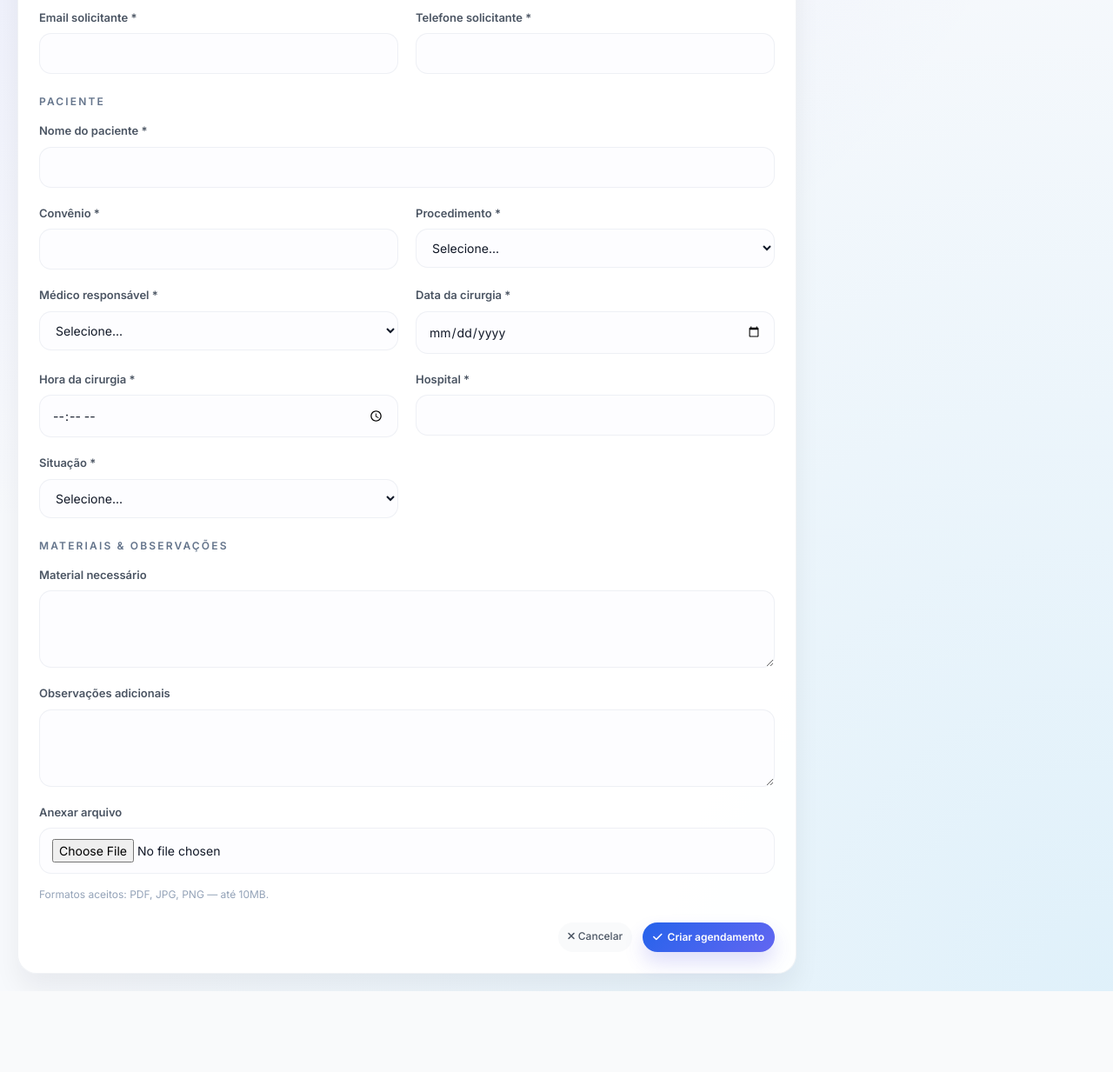
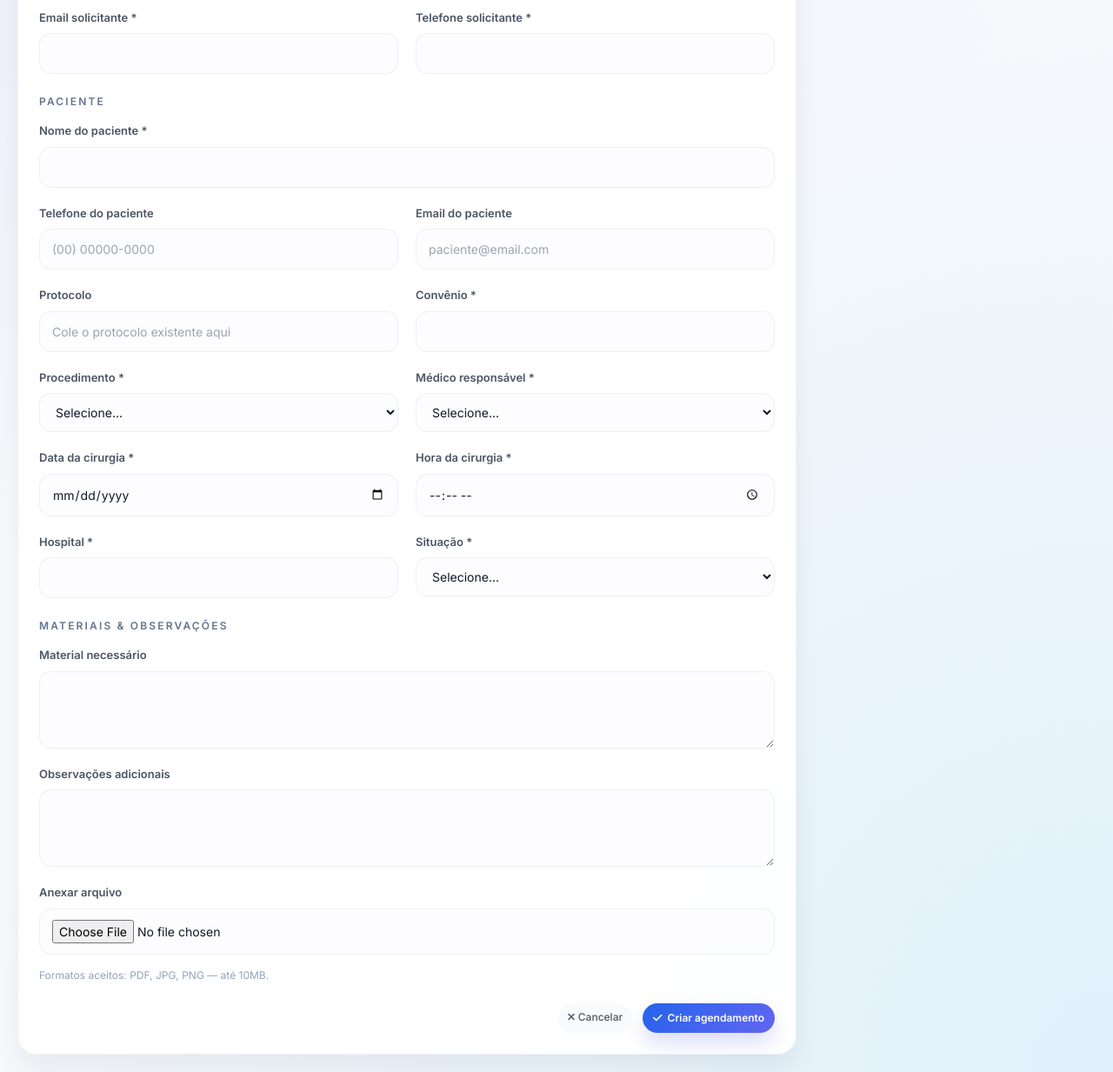
Before and after one commit to GECallON/clinica, a PHP site: page /admin/agendamento-create.php in a window 1280 px wide. Shown: the part 763-1996 px from the top of the page at 87% size. Before the commit the page ends 1903 px from the top, so only its background shows below. Run offline with PHP 8.4, Linux system fonts and the light colour scheme; a user stored in the database is signed in; data comes from the database, SQL or seed files in the repository; tables that the repository leaves empty hold one stand-in row (values such as "Sample post"); some libraries are stand-ins or nearby versions.

Commit message:
feat: adicionar novos campos ao sistema de agendamento
- Adicionados campos: telefone_paciente, email_paciente e protocolo
- Atualizado modelo Agendamento.php com novos campos
- Modificado formulário de criação com máscaras de telefone
- Atualizada visualização para admin e médicos
- Criado script SQL para migração do banco

🤖 Generated with [Claude Code](https://claude.com/claude-code)

Co-Authored-By: Claude <noreply@anthropic.com>

```diff
--- a/public/admin/agendamento-create.php
+++ b/public/admin/agendamento-create.php
@@ -84,6 +84,18 @@ $version = time();
                                     <input id="nome_paciente" name="nome_paciente" type="text" class="w-full" required>
                                 </div>
                                 <div class="form-field">
+                                    <label for="telefone_paciente">Telefone do paciente</label>
+                                    <input id="telefone_paciente" name="telefone_paciente" type="text" class="w-full telefone-mask" placeholder="(00) 00000-0000">
+                                </div>
+                                <div class="form-field">
+                                    <label for="email_paciente">Email do paciente</label>
+                                    <input id="email_paciente" name="email_paciente" type="email" class="w-full" placeholder="paciente@email.com">
+                                </div>
+                                <div class="form-field">
+                                    <label for="protocolo">Protocolo</label>
+                                    <input id="protocolo" name="protocolo" type="text" class="w-full" placeholder="Cole o protocolo existente aqui">
+                                </div>
+                                <div class="form-field">
                                     <label for="convenio">Convênio *</label>
                                     <input id="convenio" name="convenio" type="text" class="w-full" required>
                                 </div>
@@ -163,5 +175,41 @@ $version = time();
             </main>
         </div>
     </div>
+
+    <script>
+        // Máscara para telefone
+        document.querySelectorAll('.telefone-mask').forEach(input => {
+            input.addEventListener('input', function(e) {
+                let value = e.target.value.replace(/\D/g, '');
+                if (value.length > 11) value = value.slice(0, 11);
+
+                if (value.length > 6) {
+                    value = `(${value.slice(0,2)}) ${value.slice(2,7)}-${value.slice(7)}`;
+                } else if (value.length > 2) {
+                    value = `(${value.slice(0,2)}) ${value.slice(2)}`;
+                } else if (value.length > 0) {
+                    value = `(${value}`;
+                }
+
+                e.target.value = value;
+            });
+        });
+
+        // Máscara para telefone do solicitante também
+        document.getElementById('telefone_solicitante').addEventListener('input', function(e) {
+            let value = e.target.value.replace(/\D/g, '');
+            if (value.length > 11) value = value.slice(0, 11);
+
+            if (value.length > 6) {
+                value = `(${value.slice(0,2)}) ${value.slice(2,7)}-${value.slice(7)}`;
+            } else if (value.length > 2) {
+                value = `(${value.slice(0,2)}) ${value.slice(2)}`;
+            } else if (value.length > 0) {
+                value = `(${value}`;
+            }
+
+            e.target.value = value;
+        });
+    </script>
 </body>
 </html>
--- a/src/models/Agendamento.php
+++ b/src/models/Agendamento.php
@@ -72,10 +72,11 @@ class Agendamento {
         $stmt = $this->db->prepare("
             INSERT INTO agendamentos (
                 nome_solicitante, email_solicitante, telefone_solicitante,
-                nome_paciente, procedimento_id, data_cirurgia, hora_cirurgia,
+                nome_paciente, telefone_paciente, email_paciente, protocolo,
+                procedimento_id, data_cirurgia, hora_cirurgia,
                 hospital, medico_id, convenio, situacao_id,
                 material_necessario, observacoes, arquivo_anexo
-            ) VALUES (?, ?, ?, ?, ?, ?, ?, ?, ?, ?, ?, ?, ?, ?)
+            ) VALUES (?, ?, ?, ?, ?, ?, ?, ?, ?, ?, ?, ?, ?, ?, ?, ?, ?)
         ");
 
         return $stmt->execute([
@@ -83,6 +84,9 @@ class Agendamento {
             $data['email_solicitante'],
             $data['telefone_solicitante'],
             $data['nome_paciente'],
+            $data['telefone_paciente'] ?? null,
+            $data['email_paciente'] ?? null,
+            $data['protocolo'] ?? null,
             $data['procedimento_id'],
             $data['data_cirurgia'],
             $data['hora_cirurgia'],
@@ -103,6 +107,9 @@ class Agendamento {
                 email_solicitante = ?,
                 telefone_solicitante = ?,
                 nome_paciente = ?,
+                telefone_paciente = ?,
+                email_paciente = ?,
+                protocolo = ?,
                 procedimento_id = ?,
                 data_cirurgia = ?,
                 hora_cirurgia = ?,
@@ -121,6 +128,9 @@ class Agendamento {
             $data['email_solicitante'],
             $data['telefone_solicitante'],
             $data['nome_paciente'],
+            $data['telefone_paciente'] ?? null,
+            $data['email_paciente'] ?? null,
+            $data['protocolo'] ?? null,
             $data['procedimento_id'],
             $data['data_cirurgia'],
             $data['hora_cirurgia'],
```
Also changed, not shown: database/add_new_fields.sql (added, +8 -0 lines), public/admin/view-agendamento.php (+12 -0 lines), public/medico/view-agendamento.php (+12 -0 lines).
